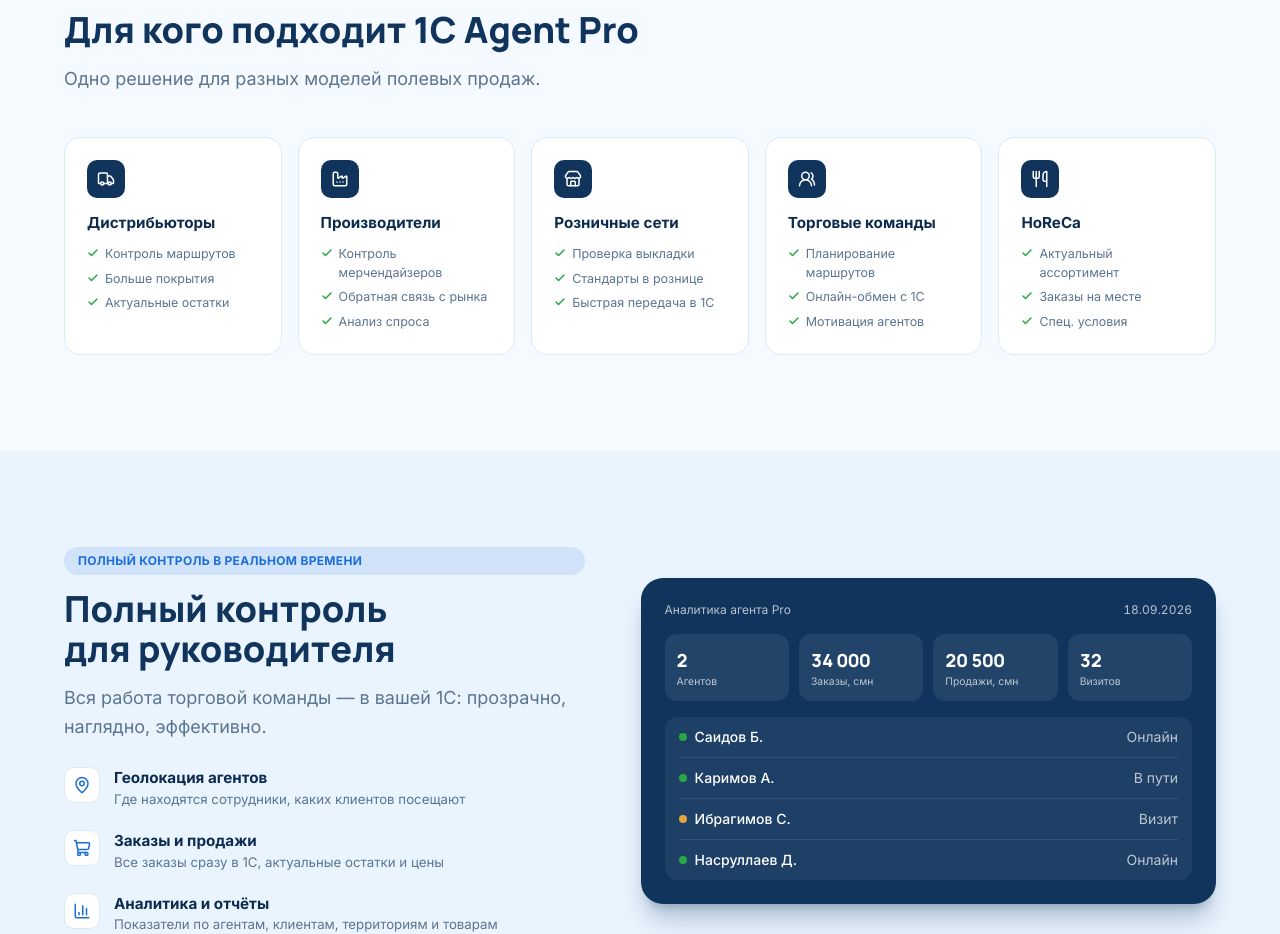
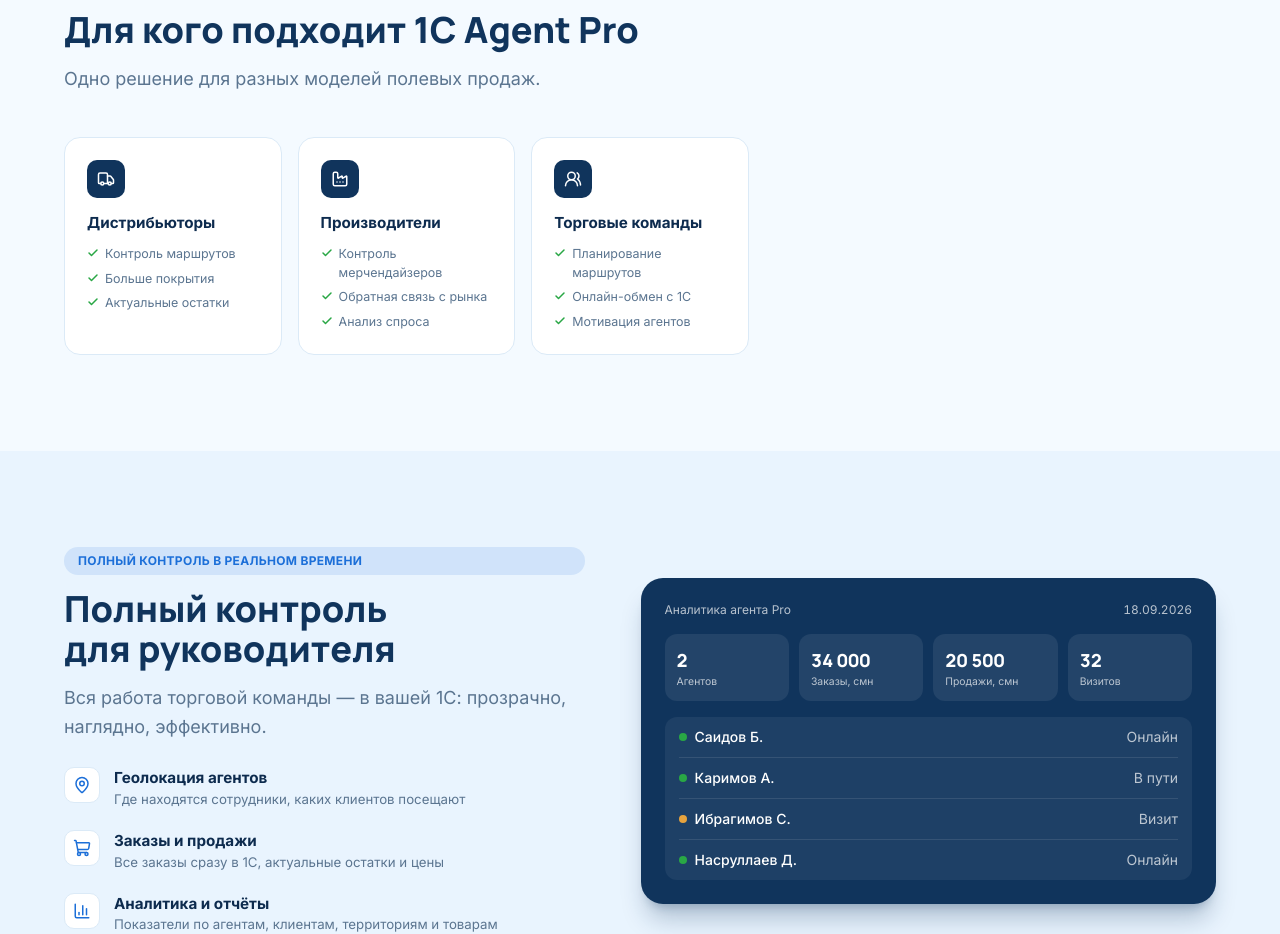
Before and after one commit to Shodikulzoda/1c-agent-pro-website, a Next.js app: page / in a window 1280 px wide. Shown: the part 3400-4334 px from the top of the page. Built offline with nearby package versions, Linux system fonts and the light colour scheme; no server answers.

Commit message:
fix: remove Розничные сети and HoReCa industry cards

```diff
--- a/src/content/site.ts
+++ b/src/content/site.ts
@@ -232,19 +232,9 @@
       points: ["Контроль мерчендайзеров", "Обратная связь с рынка", "Анализ спроса"],
     },
     {
-      icon: "store",
-      title: "Розничные сети",
-      points: ["Проверка выкладки", "Стандарты в рознице", "Быстрая передача в 1С"],
-    },
-    {
       icon: "users-round",
       title: "Торговые команды",
       points: ["Планирование маршрутов", "Онлайн-обмен с 1С", "Мотивация агентов"],
-    },
-    {
-      icon: "utensils",
-      title: "HoReCa",
-      points: ["Актуальный ассортимент", "Заказы на месте", "Спец. условия"],
     },
   ],
 } as const;
```
